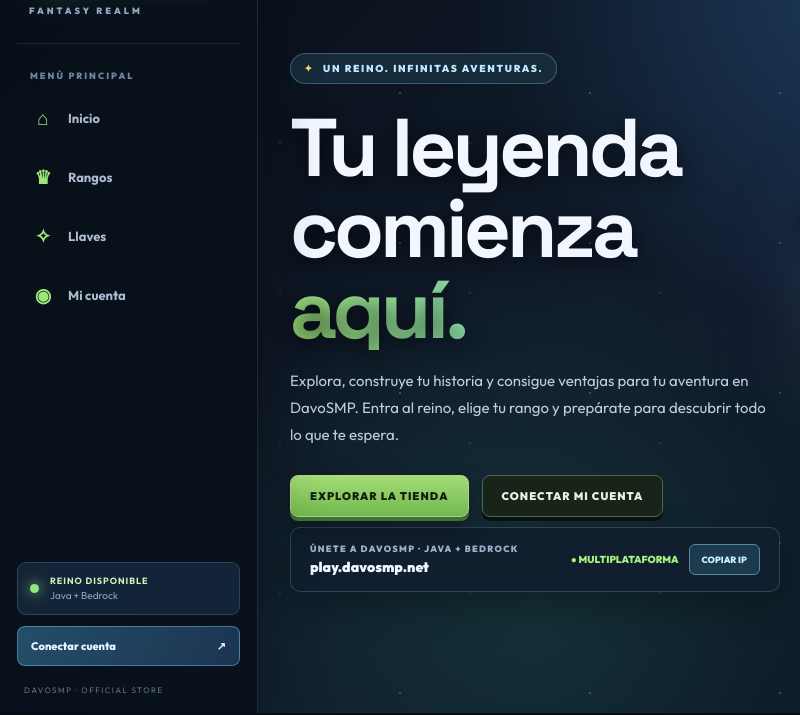
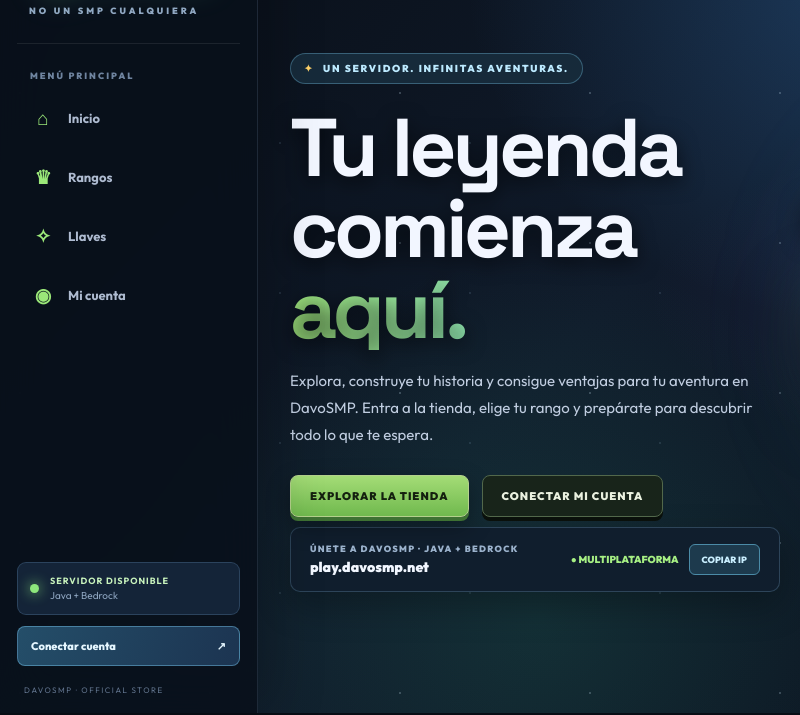
Before and after one commit to TrippleTag/davosmp, a plain HTML site: page index.html in a window 1280 px wide. Shown: the part 87-802 px from the top of the page, 0-800 px from the left. Drawn offline with Linux system fonts and the light colour scheme.

Commit message:
Update sidebar and hero section text

```diff
--- a/index.html
+++ b/index.html
@@ -122,7 +122,7 @@ footer{border-color:#ffffff1c;background:#09111c55}
 </head>
 <body>
 <aside class="sidebar" id="sidebar">
-  <a class="side-brand" href="#inicio"><img src="assets/davosmp-logo.png" alt="DavoSMP"><span>FANTASY REALM</span></a>
+  <a class="side-brand" href="#inicio"><img src="assets/davosmp-logo.png" alt="DavoSMP"><span>NO UN SMP CUALQUIERA</span></a>
   <div class="side-label">MENÚ PRINCIPAL</div>
   <nav class="side-nav">
     <a class="side-link active" href="#inicio"><span class="side-icon">⌂</span><span>Inicio</span></a>
@@ -131,7 +131,7 @@ footer{border-color:#ffffff1c;background:#09111c55}
     <a class="side-link" href="#cuenta"><span class="side-icon">◉</span><span>Mi cuenta</span></a>
   </nav>
   <div class="sidebar-bottom">
-    <div class="realm-status"><span class="status-orb"></span><div><b>REINO DISPONIBLE</b><small>Java + Bedrock</small></div></div>
+    <div class="realm-status"><span class="status-orb"></span><div><b>SERVIDOR DISPONIBLE</b><small>Java + Bedrock</small></div></div>
     <button class="side-connect" onclick="openAccount()">Conectar cuenta <span>↗</span></button>
     <small class="side-version">DAVOSMP · OFFICIAL STORE</small>
   </div>
@@ -145,9 +145,9 @@ footer{border-color:#ffffff1c;background:#09111c55}
 <main id="inicio">
 <section class="hero wrap">
   <div>
-    <div class="eyebrow"><span class="spark">✦</span> UN REINO. INFINITAS AVENTURAS.</div>
+    <div class="eyebrow"><span class="spark">✦</span> UN SERVIDOR. INFINITAS AVENTURAS.</div>
     <h1>Tu leyenda<br>comienza <em>aquí.</em></h1>
-    <p class="hero-copy">Explora, construye tu historia y consigue ventajas para tu aventura en DavoSMP. Entra al reino, elige tu rango y prepárate para descubrir todo lo que te espera.</p>
+    <p class="hero-copy">Explora, construye tu historia y consigue ventajas para tu aventura en DavoSMP. Entra a la tienda, elige tu rango y prepárate para descubrir todo lo que te espera.</p>
     <div class="actions"><a class="btn" href="#rangos">EXPLORAR LA TIENDA</a><a class="btn ghost" href="#cuenta">CONECTAR MI CUENTA</a></div>
     <div class="serverbar">
       <div><div class="server-label">ÚNETE A DAVOSMP · JAVA + BEDROCK</div><div class="server-address" id="serverAddress">play.davosmp.net</div></div>
```
